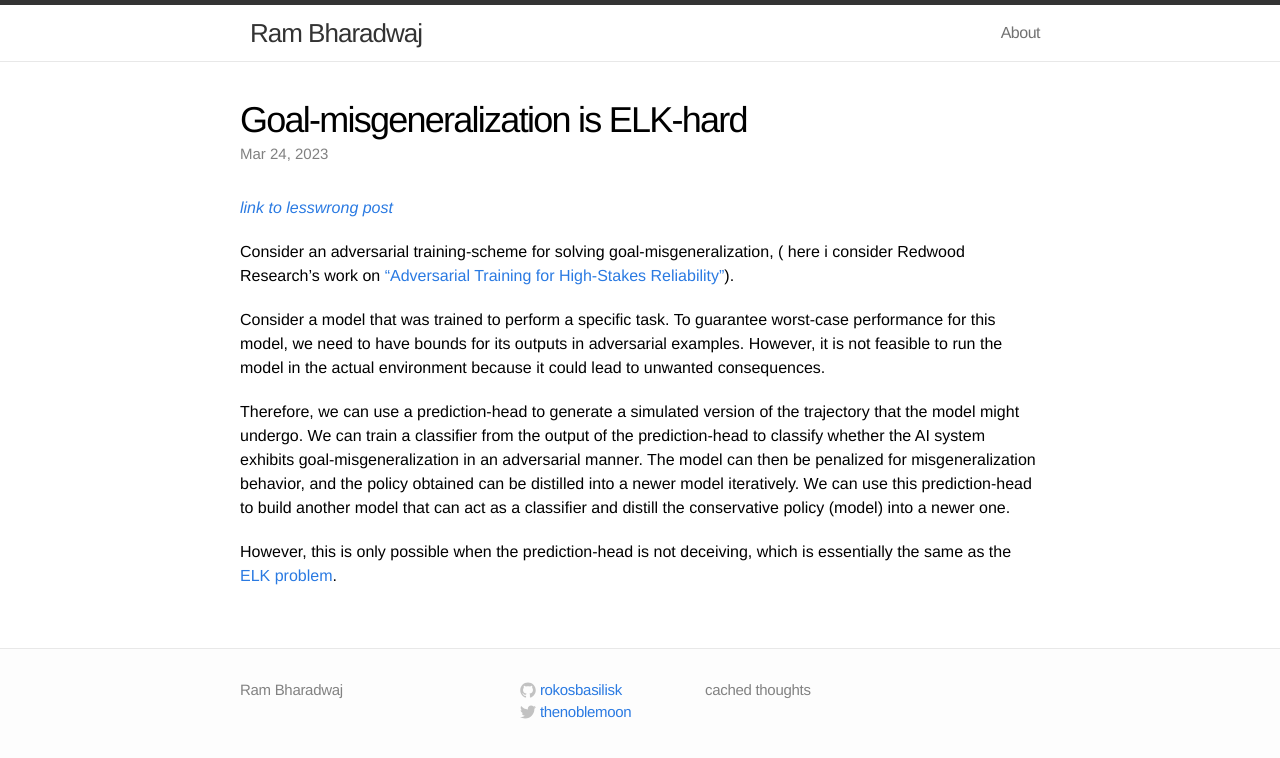
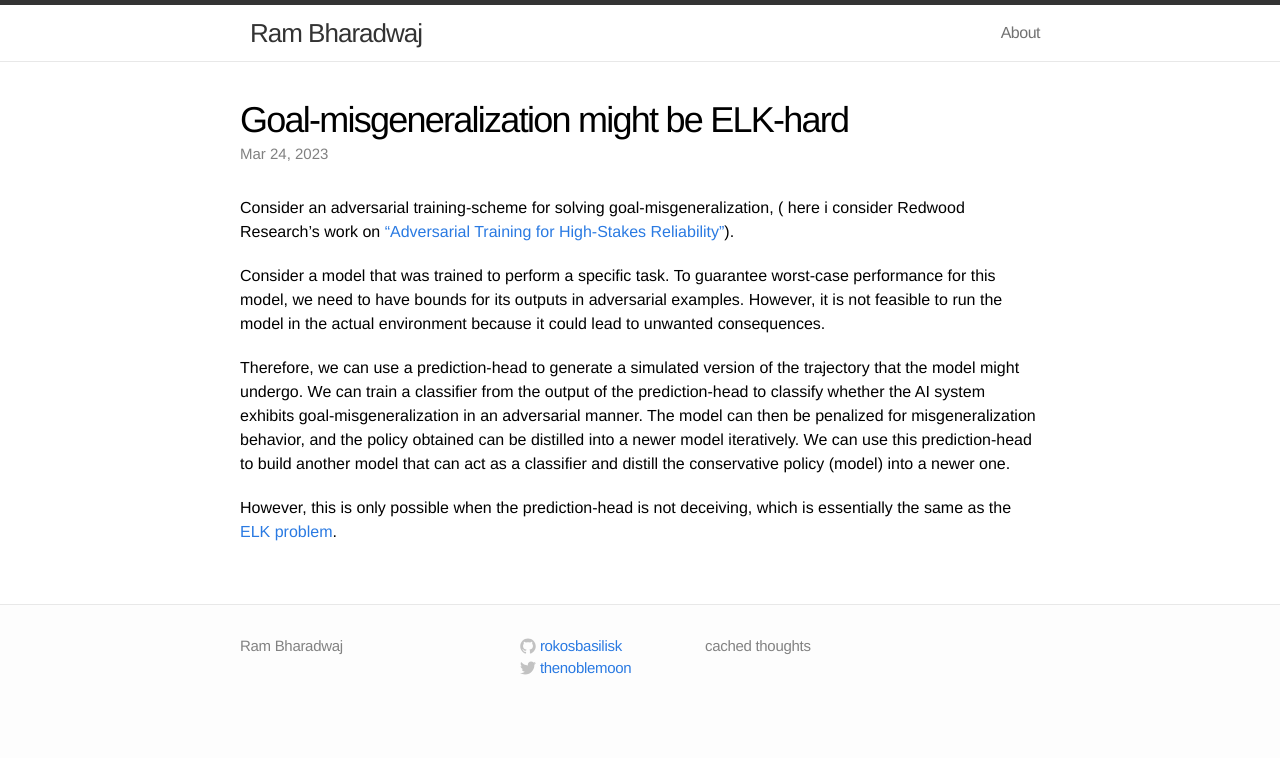
Before and after one commit to rokosbasilisk/rokosbasilisk.github.io, a Jekyll site: the page built from _posts/2023-06-08-goalmisgen.markdown, in a window 1280 px wide. Shown: the top 758 px of the page. Built offline with Jekyll 4.4.1, drawn with Linux system fonts in a browser that asks for light colours.

Commit message:
update posts

```diff
--- a/_posts/2023-06-08-goalmisgen.markdown
+++ b/_posts/2023-06-08-goalmisgen.markdown
@@ -1,13 +1,12 @@
 ---
 layout: post
 comments: false
-title: "Goal-misgeneralization is ELK-hard"
+title: "Goal-misgeneralization might be ELK-hard"
 excerpt: "can goal-misgeneralization be formulated as an instance of ELK?"
 date:   2023-03-24 10:00:00
 mathjax: false
 ---
 
-[*link to lesswrong post*](https://www.lesswrong.com/posts/MWSCqzPrAbNrYoqWv/goal-misgeneralization-is-elk-hard)
 
 Consider an adversarial training-scheme for solving goal-misgeneralization, ( here i consider Redwood Research's work on ["Adversarial Training for High-Stakes Reliability"](https://arxiv.org/pdf/2205.01663.pdf)).
 
```
Also changed, not shown: _posts/hidden_2023-03-24-prompt-hutter.markdown (renamed from _posts/2023-03-24-prompt-hutter.markdown), _posts/hidden_2024-08-12-rlphilosphy.markdown (renamed from _posts/2024-08-12-rlphilosphy.markdown), 8 other files.
